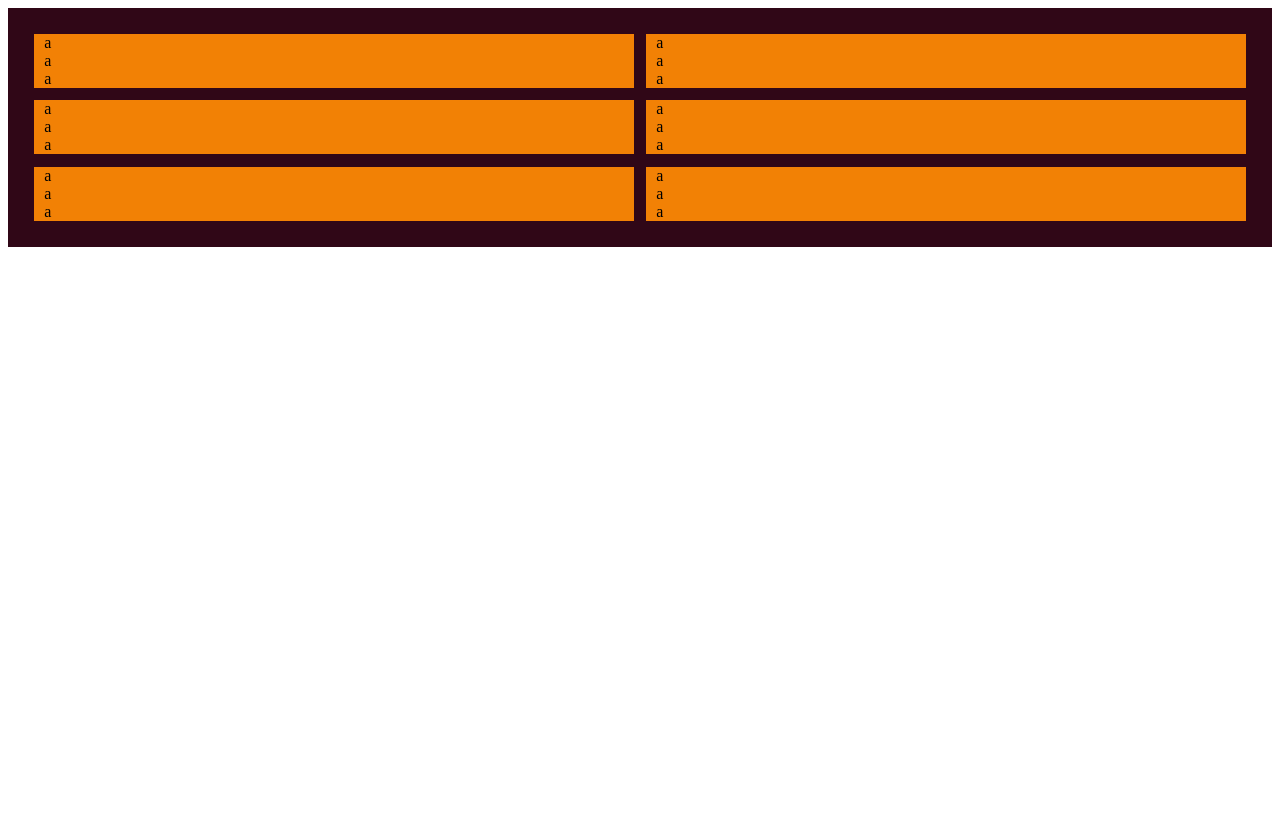
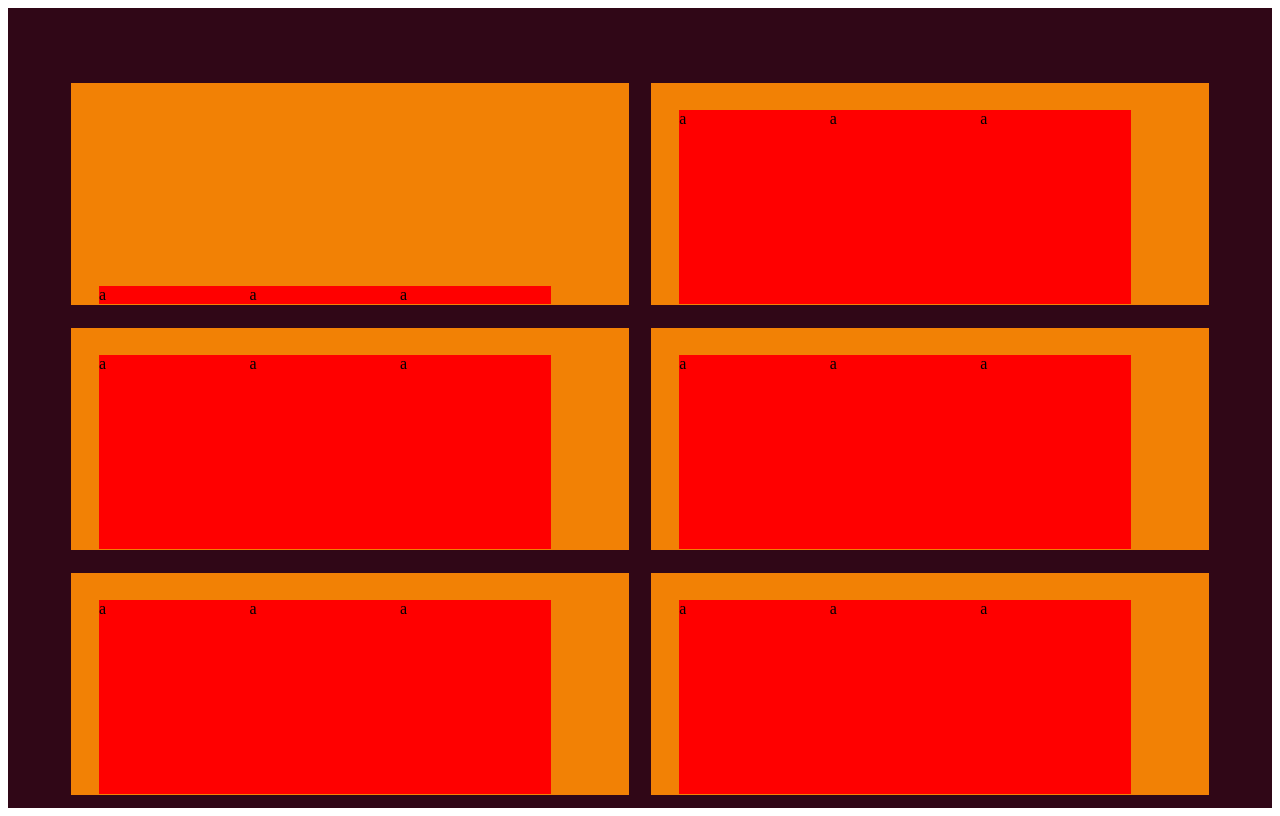
Before and after one commit to ertrkcem/html-assingment-pair-programming, a plain HTML site: page index.html in a window 1280 px wide. Drawn offline with Linux system fonts and the light colour scheme.

Commit message:
add styles for inner wrapper

```diff
--- a/css/index.css
+++ b/css/index.css
@@ -1,24 +1,45 @@
 .container {
     display: flex;
     background: #300717;
+    height: 100vh;
 }
 
 .wrapper {
     display: flex;
     flex-wrap: wrap;
     justify-content: space-between;
-    margin: 20px;
+    margin: 5%;
     width: 100%;
 }
 
 .rectangular {
     display: flex;
-    justify-content: flex-start;
     background: #f28105;
     width: 49%;
-    margin: 0.5% auto;
+    margin: 1% 0;
+    height: 33%;
+}
+
+.inner-wrapper {
+    display: flex;
+    margin: 5%;
+    width: 100%;
+    height: 87%;
+}
+
+.align-items-center {
+    align-items: center;
+}
+
+.align-items-end {
+    align-items: flex-end;
+}
+
+.justify-content-start {
+    justify-content: flex-start;
 }
 
 .box {
-    padding: 0px 10px;
+    width: 30%;
+    background: red;
 }
```
